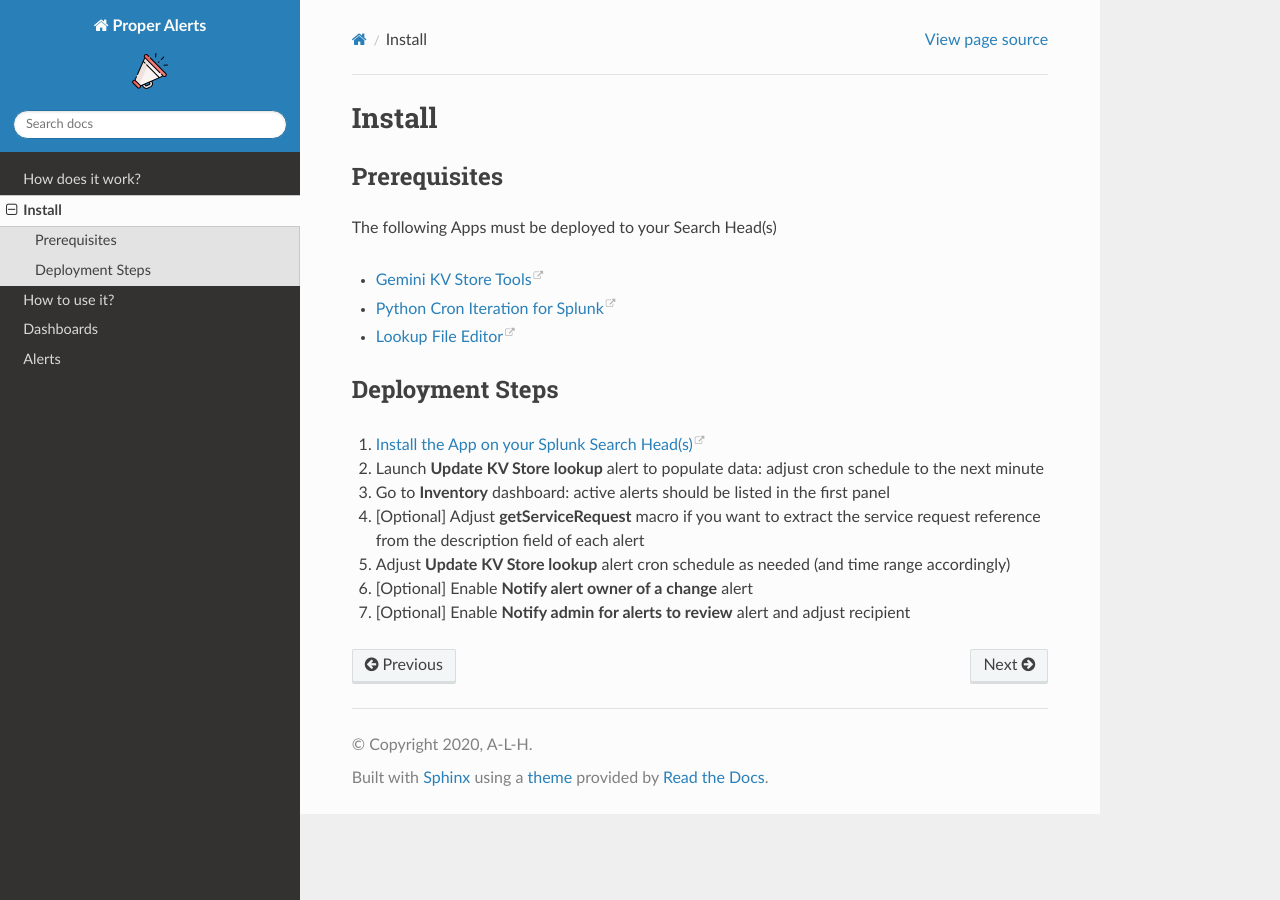
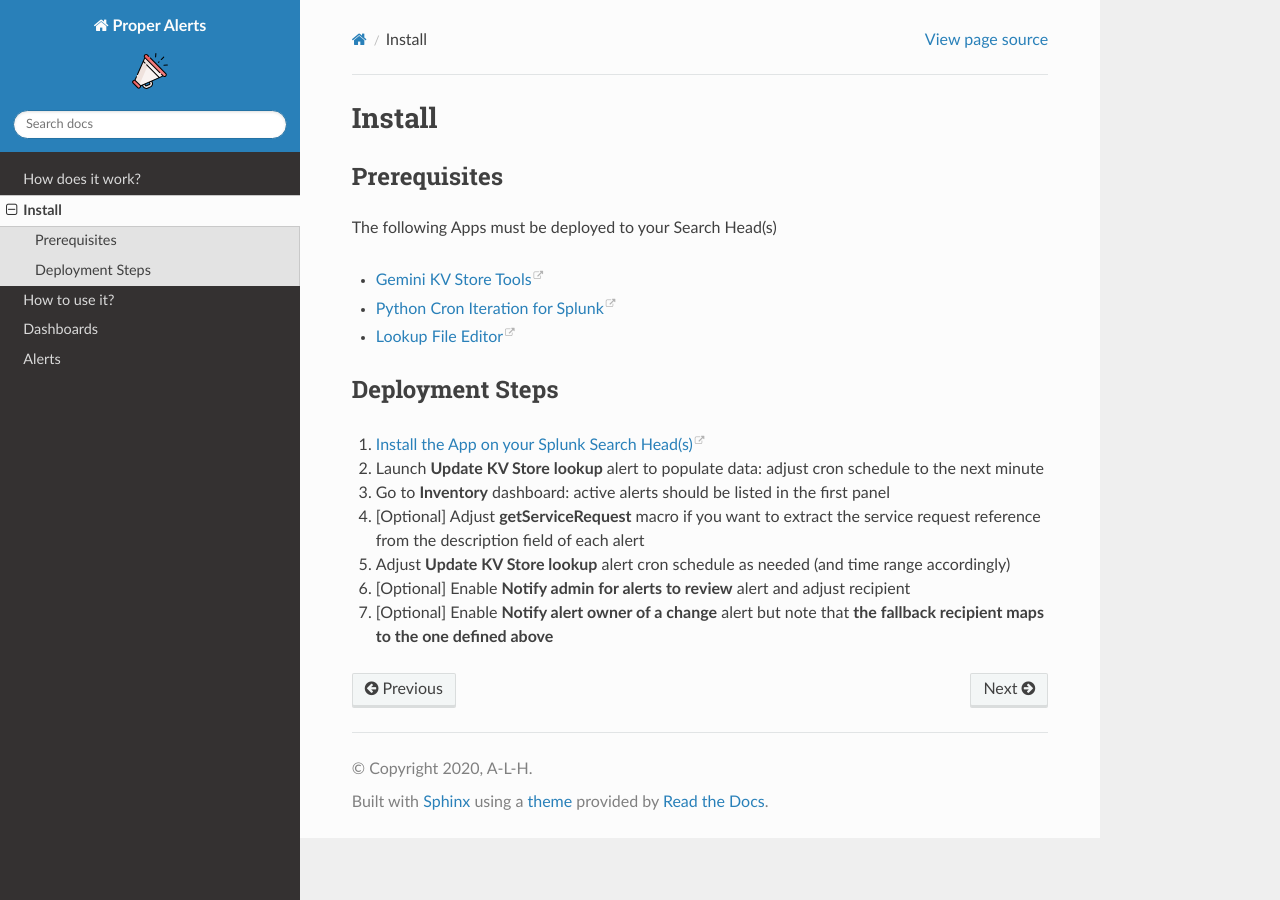
Before and after one commit to a-l-h/splunk-app-proper-alerts, a Sphinx documentation site: the page built from doc/install.rst, in a window 1280 px wide. Built offline with Sphinx 7.4.7 and the Read the Docs theme 2.0.0, drawn with Linux system fonts in a browser that asks for light colours.

Commit message:
Update install.rst

```diff
--- a/doc/install.rst
+++ b/doc/install.rst
@@ -18,5 +18,5 @@ Deployment Steps
 3.  Go to **Inventory** dashboard: active alerts should be listed in the first panel
 4.  [Optional] Adjust **getServiceRequest** macro if you want to extract the service request reference from the description field of each alert
 5.  Adjust **Update KV Store lookup** alert cron schedule as needed (and time range accordingly)
-6.  [Optional] Enable **Notify alert owner of a change** alert
-7.  [Optional] Enable **Notify admin for alerts to review** alert and adjust recipient
+6.  [Optional] Enable **Notify admin for alerts to review** alert and adjust recipient
+7.  [Optional] Enable **Notify alert owner of a change** alert but note that **the fallback recipient maps to the one defined above**
```
